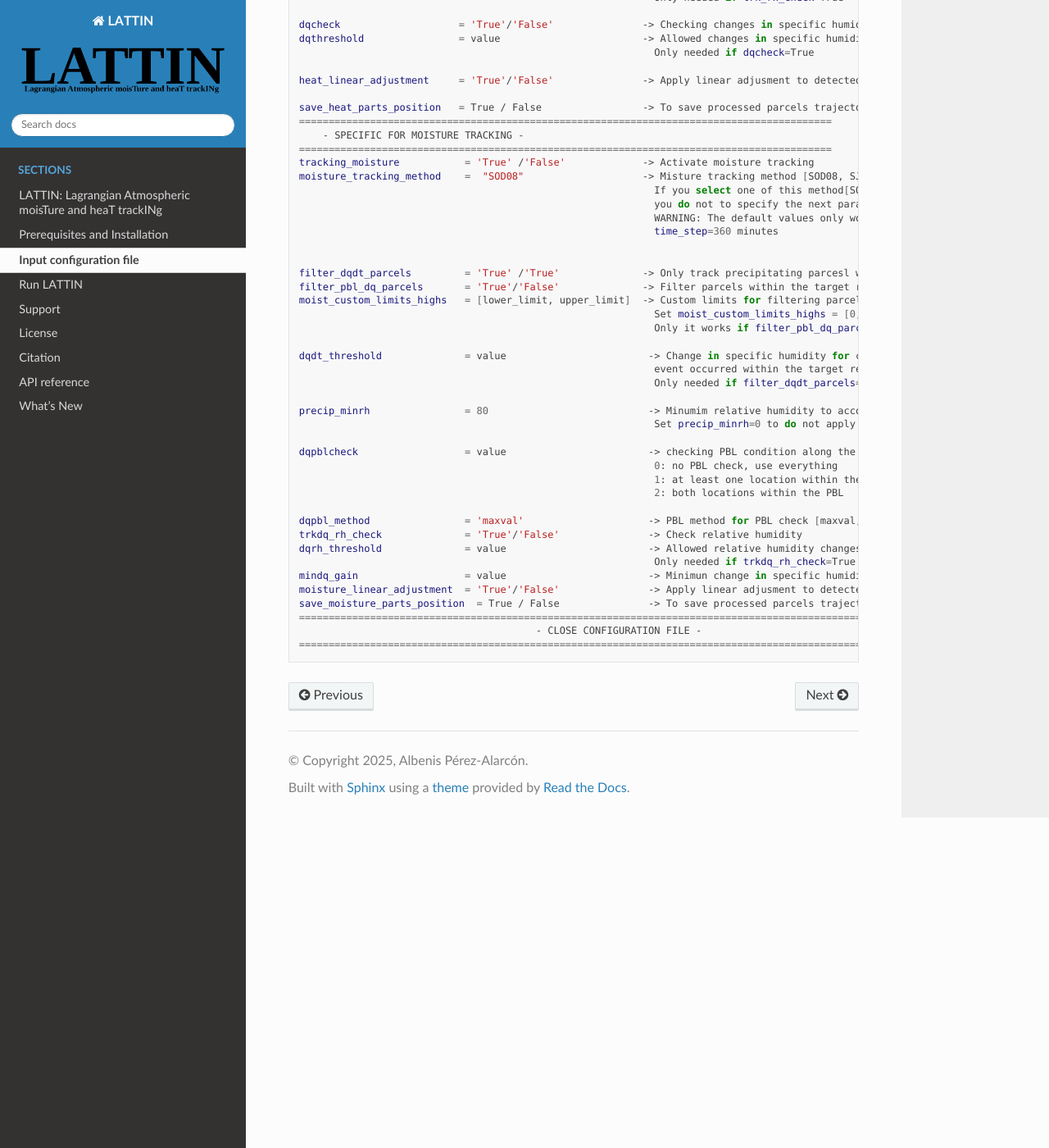
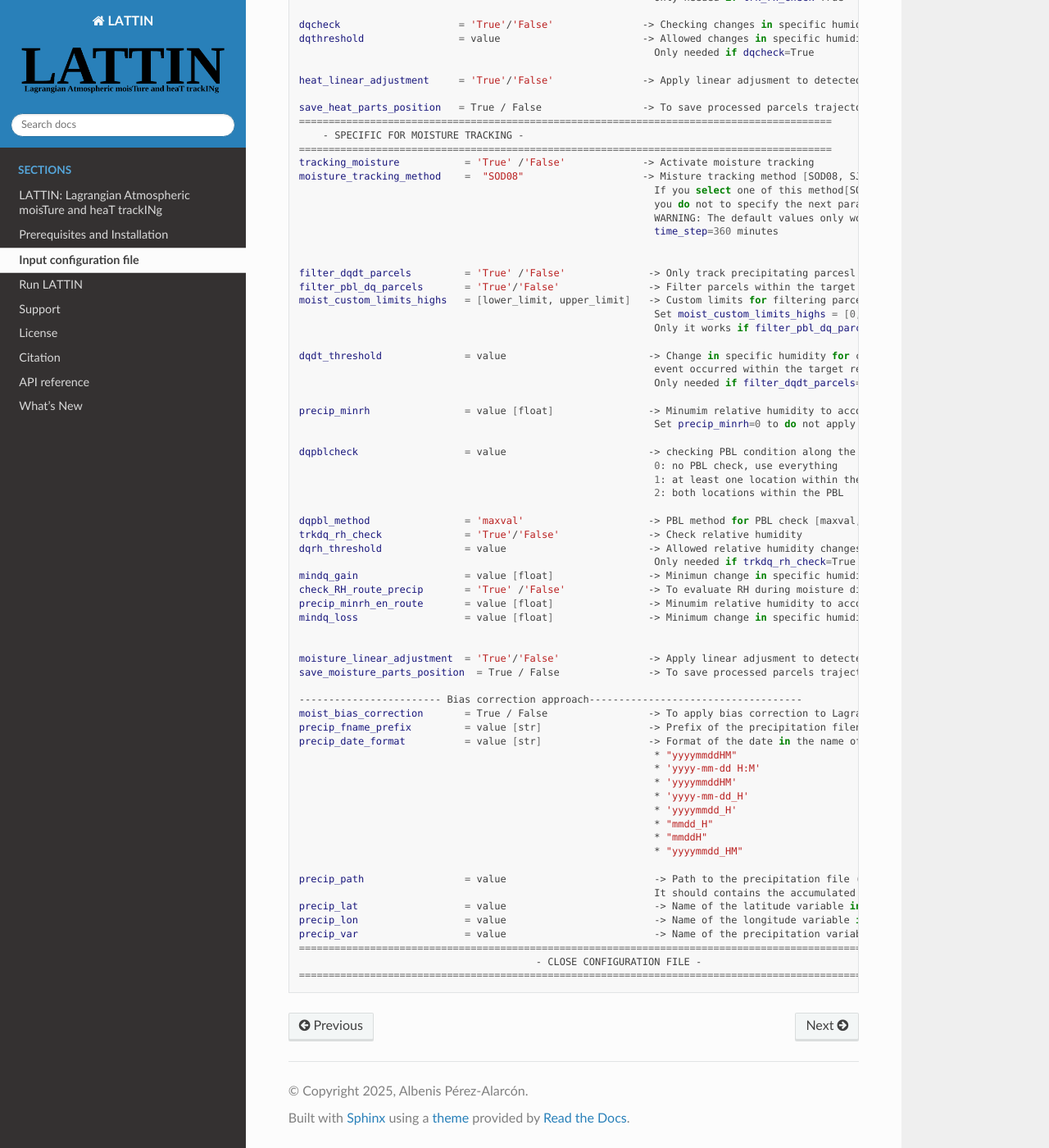
Before and after one commit to apalarcon/LATTIN, a Sphinx documentation site: the page built from docs/source/namelist.rst, in a window 1280 px wide and 1400 px high, scrolled down 1763 px. Shown: the whole window at 82% size. Built offline with Sphinx 7.4.7 and the Read the Docs theme 3.1.0, drawn with Linux system fonts in a browser that asks for light colours.

Commit message:
add parameters for bias correction

```diff
--- a/docs/source/namelist.rst
+++ b/docs/source/namelist.rst
@@ -110,16 +110,16 @@ Input configuration file
         - SPECIFIC FOR MOISTURE TRACKING -
     ==========================================================================================
     tracking_moisture           = 'True' /'False'             -> Activate moisture tracking
-    moisture_tracking_method    =  "SOD08"                    -> Misture tracking method [SOD08, SJ05, FAS19, JK22, APA22, CUSTOM]
-                                                                If you select one of this method[SOD08, SJ05, FAS19, JK22, APA22],
+    moisture_tracking_method    =  "SOD08"                    -> Misture tracking method [SOD08, SJ05, FAS19, JK22, APA22, APA25,CUSTOM]
+                                                                If you select one of this method[SOD08, SJ05, FAS19, JK22, APA22, APA25],
                                                                 you do not to specify the next parameters.
                                                                 WARNING: The default values only work for
                                                                 time_step=360 minutes
 
 
-    filter_dqdt_parcels         = 'True' /'True'              -> Only track precipitating parcesl within the target region
-    filter_pbl_dq_parcels       = 'True'/'False'              -> Filter parcels within the target region within the PBL
-    moist_custom_limits_highs   = [lower_limit, upper_limit]  -> Custom limits for filtering parcel within the target region [m]
+    filter_dqdt_parcels         = 'True' /'False'              -> Only track precipitating parcesl within the target region
+    filter_pbl_dq_parcels       = 'True'/'False'               -> Filter parcels within the target region within the PBL
+    moist_custom_limits_highs   = [lower_limit, upper_limit]   -> Custom limits for filtering parcel within the target region [m]
                                                                 Set moist_custom_limits_highs = [0,0] to use PBL highs for filtering.
                                                                 Only it works if filter_pbl_dq_parcels=True
 
@@ -127,7 +127,7 @@ Input configuration file
                                                                 event occurred within the target region.
                                                                 Only needed if filter_dqdt_parcels=True
 
-    precip_minrh                = 80                           -> Minumim relative humidity to account for precipitation  [%]
+    precip_minrh                = value [float]                -> Minumim relative humidity to account for precipitation  [%]
                                                                 Set precip_minrh=0 to do not apply
 
     dqpblcheck                  = value                        -> checking PBL condition along the parcels trajectories
@@ -139,9 +139,33 @@ Input configuration file
     trkdq_rh_check              = 'True'/'False'               -> Check relative humidity
     dqrh_threshold              = value                        -> Allowed relative humidity changes
                                                                 Only needed if trkdq_rh_check=True
-    mindq_gain                  = value                        -> Minimun change in specific humidity to be considered an uptake
+    mindq_gain                  = value [float]                -> Minimun change in specific humidity to be considered an uptake
+    check_RH_route_precip       = 'True' /'False'              -> To evaluate RH during moisture diagnostic
+    precip_minrh_en_route       = value [float]                -> Minumim relative humidity to account for precipitation in route [%]
+    mindq_loss                  = value [float]                -> Minimum change in specific humidity to account for moisture loss [kg/kg]
+
+
     moisture_linear_adjustment  = 'True'/'False'               -> Apply linear adjusment to detected uptakes
     save_moisture_parts_position  = True / False               -> To save processed parcels trajectories (moisture)
+
+    ------------------------ Bias correction approach------------------------------------
+    moist_bias_correction       = True / False                 -> To apply bias correction to Lagrangian precipitation estimate and moiture sources
+    precip_fname_prefix         = value [str]                  -> Prefix of the precipitation filename
+    precip_date_format          = value [str]                  -> Format of the date in the name of the precipitation file
+                                                                * "yyyymmddHM"
+                                                                * 'yyyy-mm-dd H:M'
+                                                                * 'yyyymmddHM'
+                                                                * 'yyyy-mm-dd_H'
+                                                                * 'yyyymmdd_H'
+                                                                * "mmdd_H"
+                                                                * "mmddH"
+                                                                * "yyyymmdd_HM"
+
+    precip_path                 = value                         -> Path to the precipitation file (netcdf format).
+                                                                It should contains the accumulated preciptation over a time period equal to `time_step`
+    precip_lat                  = value                         -> Name of the latitude variable in the precipitation file
+    precip_lon                  = value                         -> Name of the longitude variable in the precipitation file
+    precip_var                  = value                         -> Name of the precipitation variable in the precipitation file
     ===========================================================================================================
                                             - CLOSE CONFIGURATION FILE -
     ===========================================================================================================
```
Also changed, not shown: README.md (+33 -7 lines).
